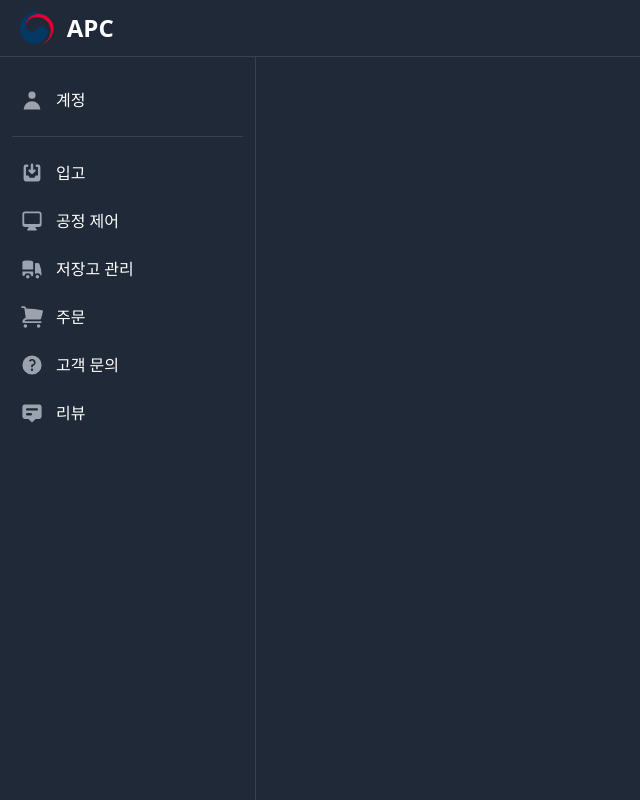
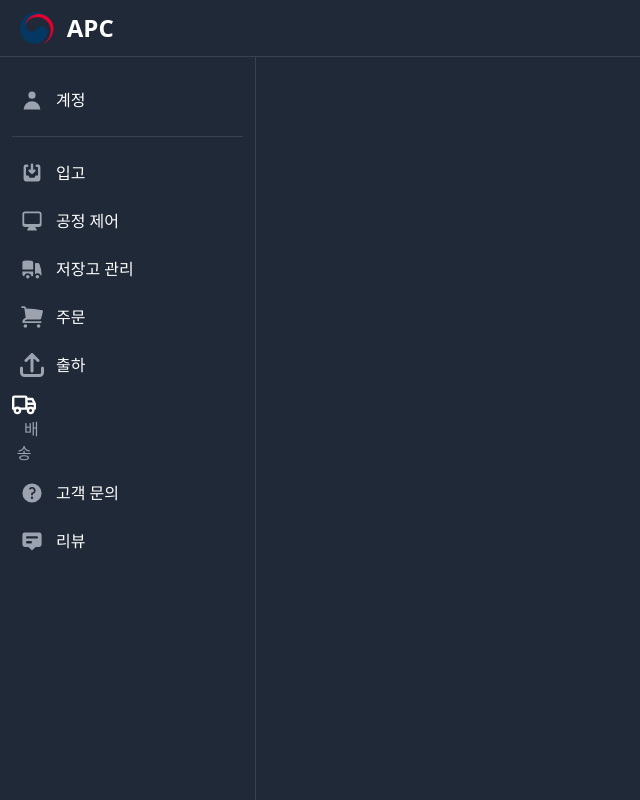
Before and after one commit to good9804/APCAuth, a Vue app in the folder front/: page / in a window 1280 px wide. Shown: the whole page, without its empty margins (0-640 px from the left). Built offline with nearby package versions, Linux system fonts and the light colour scheme; no server answers; the HTML template or start-up script is replaced by a standard one.

Commit message:
메뉴추가

```diff
--- a/front/src/components/NavBar.vue
+++ b/front/src/components/NavBar.vue
@@ -288,6 +288,7 @@
               </div>
             </button>
           </li>
+
           <li>
             <button
               @click="toggleDropdown4"
@@ -339,6 +340,53 @@
                 >
               </a>
             </div>
+            </li>
+            <li>
+            <button
+              @click="toggleDropdown7"
+              id="dropdownOffsetButton"
+              data-dropdown-toggle="dropdownBottom"
+              data-dropdown-placement="bottom"
+              data-dropdown-offset-distance="35"
+              data-dropdown-offset-skidding="0"
+              type="button"
+            >
+              <div
+                class="flex items-center p-2 text-base font-normal text-gray-900 rounded-lg dark:text-white hover:bg-gray-100 dark:hover:bg-gray-700"
+              >
+              <svg class="w-6 flex-shrink-0 w-6 h-6 text-gray-500 transition duration-75 dark:text-gray-400 group-hover:text-gray-900 dark:group-hover:text-white" aria-hidden="true" xmlns="http://www.w3.org/2000/svg" width="16" height="16" fill="none" viewBox="0 0 16 16">
+    <path stroke="currentColor" stroke-linecap="round" stroke-linejoin="round" stroke-width="2" d="M8 12V1m0 0L4 5m4-4 4 4m3 5v3a2 2 0 0 1-2 2H3a2 2 0 0 1-2-2v-3"/>
+  </svg>
+                <span class="ml-3">출하</span>
+              </div>
+              </button>
+            </li>
+            <li>
+              <button
+              @click="toggleDropdown8"
+              id="dropdownOffsetButton"
+              data-dropdown-toggle="dropdownBottom"
+              data-dropdown-placement="bottom"
+              data-dropdown-offset-distance="35"
+              data-dropdown-offset-skidding="0"
+              type="button"
+            >
+              <div
+                class="flex-shrink-0 w-6 h-6 text-gray-500 transition duration-75 dark:text-gray-400 group-hover:text-gray-900 dark:group-hover:text-white"
+              >
+              <svg class="w-6 h-6 text-gray-800 dark:text-white"
+              aria-hidden="true"
+              xmlns="http://www.w3.org/2000/svg" fill="none"
+              viewBox="0 0 20 16">
+              <path stroke="currentColor"
+              stroke-linecap="round"
+              stroke-linejoin="round"
+              stroke-width="2"
+              d="M15.5 10.25a2.25 2.25 0 1 0 0 4.5 2.25 2.25 0 0 0 0-4.5Zm0 0a2.225 2.225 0 0 0-1.666.75H12m3.5-.75a2.225 2.225 0 0 1 1.666.75H19V7m-7 4V3h5l2 4m-7 4H6.166a2.225 2.225 0 0 0-1.666-.75M12 11V2a1 1 0 0 0-1-1H2a1 1 0 0 0-1 1v9h1.834a2.225 2.225 0 0 1 1.666-.75M19 7h-6m-8.5 3.25a2.25 2.25 0 1 0 0 4.5 2.25 2.25 0 0 0 0-4.5Z"/>
+              </svg>
+                <span class="ml-3">배송</span>
+              </div>
+            </button>
           </li>
           <li>
             <button
@@ -427,6 +475,8 @@ export default {
     show_drop_down_4: false,
     show_drop_down_5: false,
     show_drop_down_6: false,
+    show_drop_down_7: false,
+    show_drop_down_8: false,
   }),
   methods: {
     signOut() {
@@ -460,6 +510,12 @@ export default {
     toggleDropdown6() {
       this.show_drop_down_6 = !this.show_drop_down_6;
     },
+    toggleDropdown7() {
+      this.show_drop_down_6 = !this.show_drop_down_6;
+    },
+    toggleDropdown8() {
+      this.show_drop_down_6 = !this.show_drop_down_6;
+    },
   },
   mounted() {
     this.alert_data = this.$store.getters.getAlertData;
```
